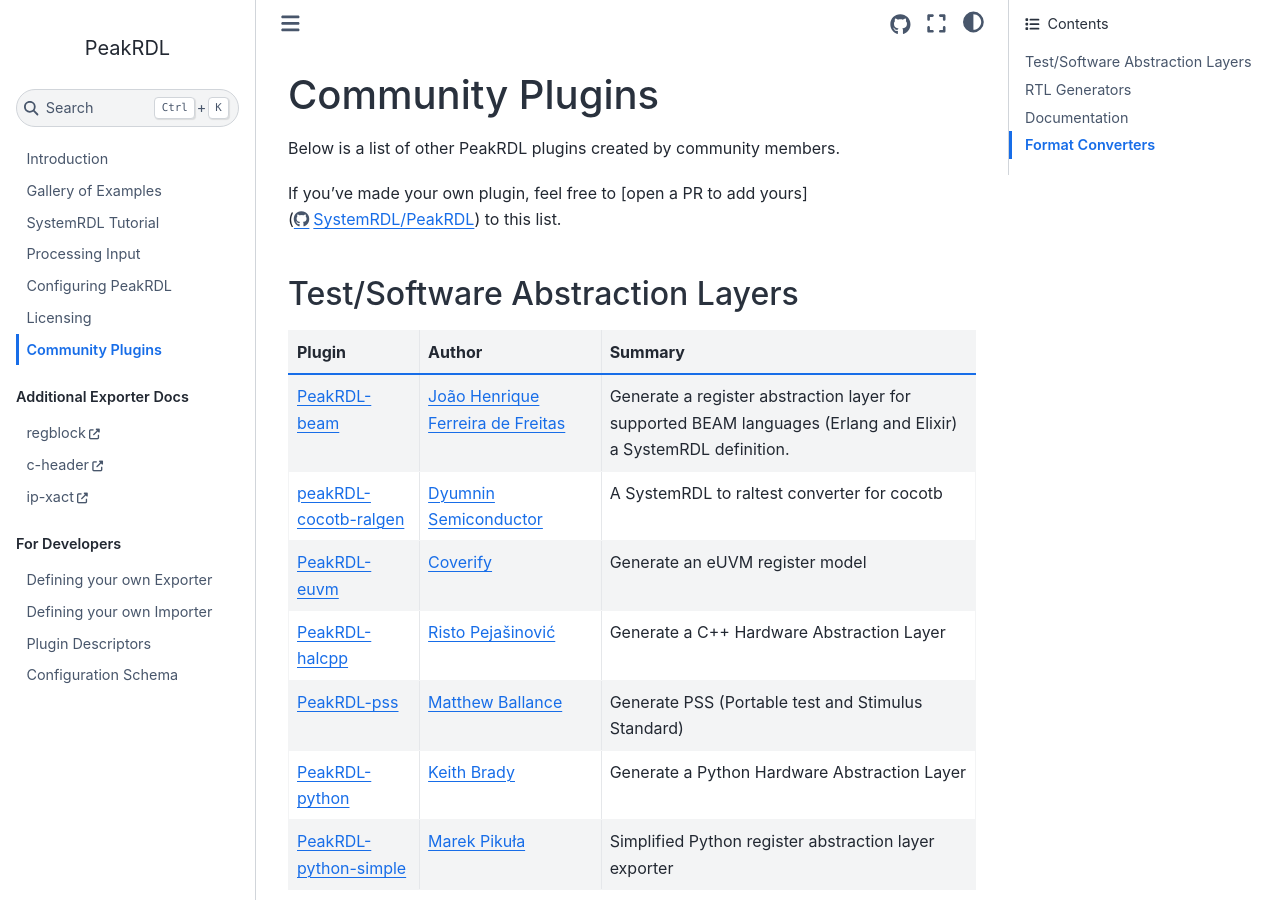
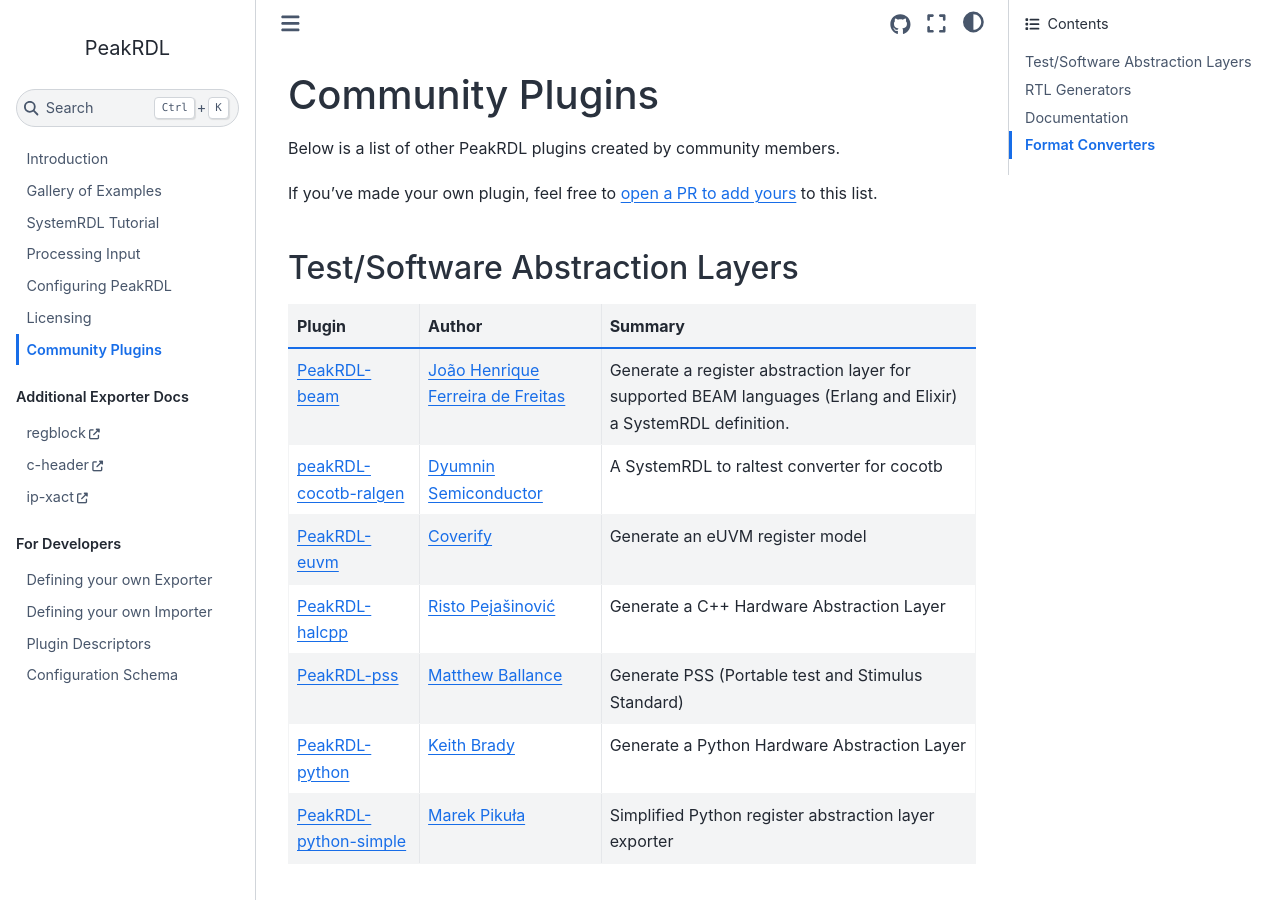
Before and after one commit to SystemRDL/PeakRDL, a Sphinx documentation site: the page built from docs/community.rst, in a window 1280 px wide and 900 px high. Built offline with Sphinx 7.4.7 and the Sphinx Book theme 1.1.4, drawn with Linux system fonts in a browser that asks for light colours.

Commit message:
Fix link

```diff
--- a/docs/community.rst
+++ b/docs/community.rst
@@ -5,7 +5,7 @@
 
 Below is a list of other PeakRDL plugins created by community members.
 
-If you've made your own plugin, feel free to [open a PR to add yours](https://github.com/SystemRDL/PeakRDL/edit/main/docs/community.rst) to this list.
+If you've made your own plugin, feel free to `open a PR to add yours <https://github.com/SystemRDL/PeakRDL/edit/main/docs/community.rst>`_ to this list.
 
 
 
```
